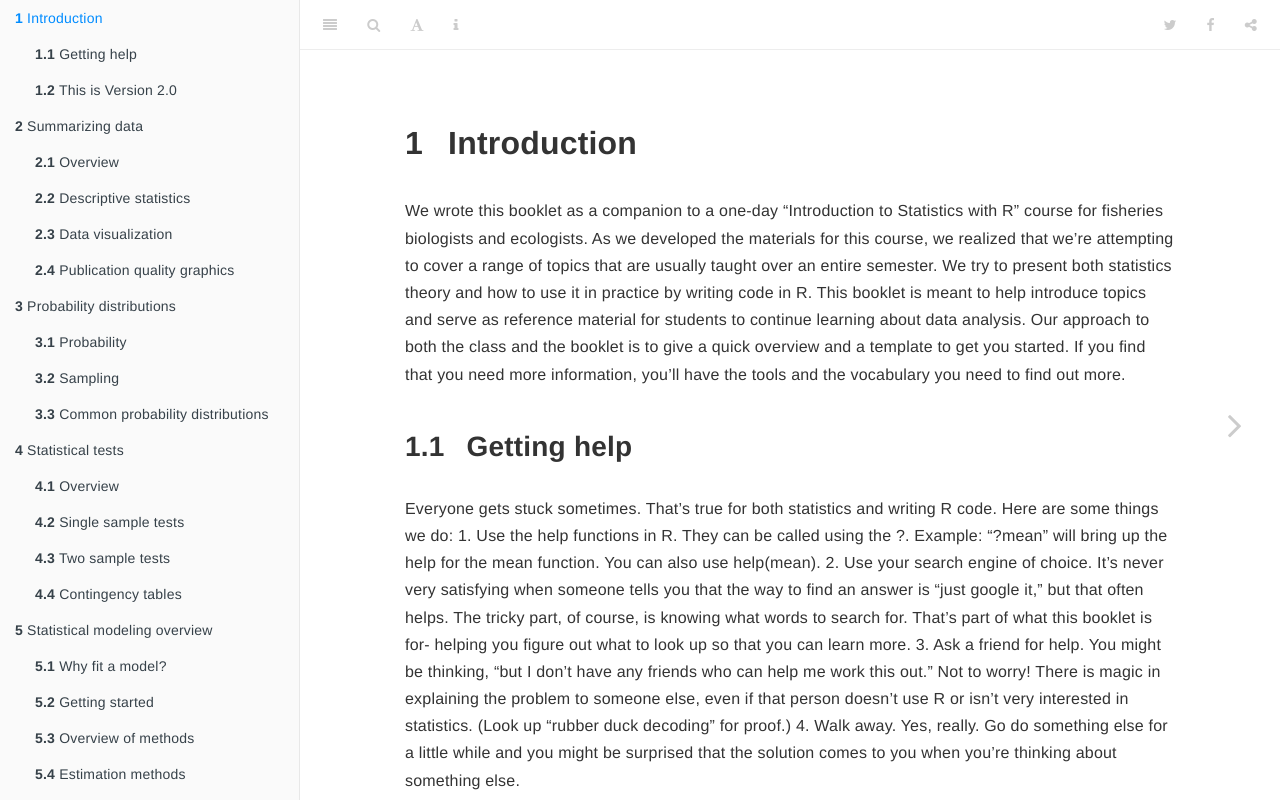
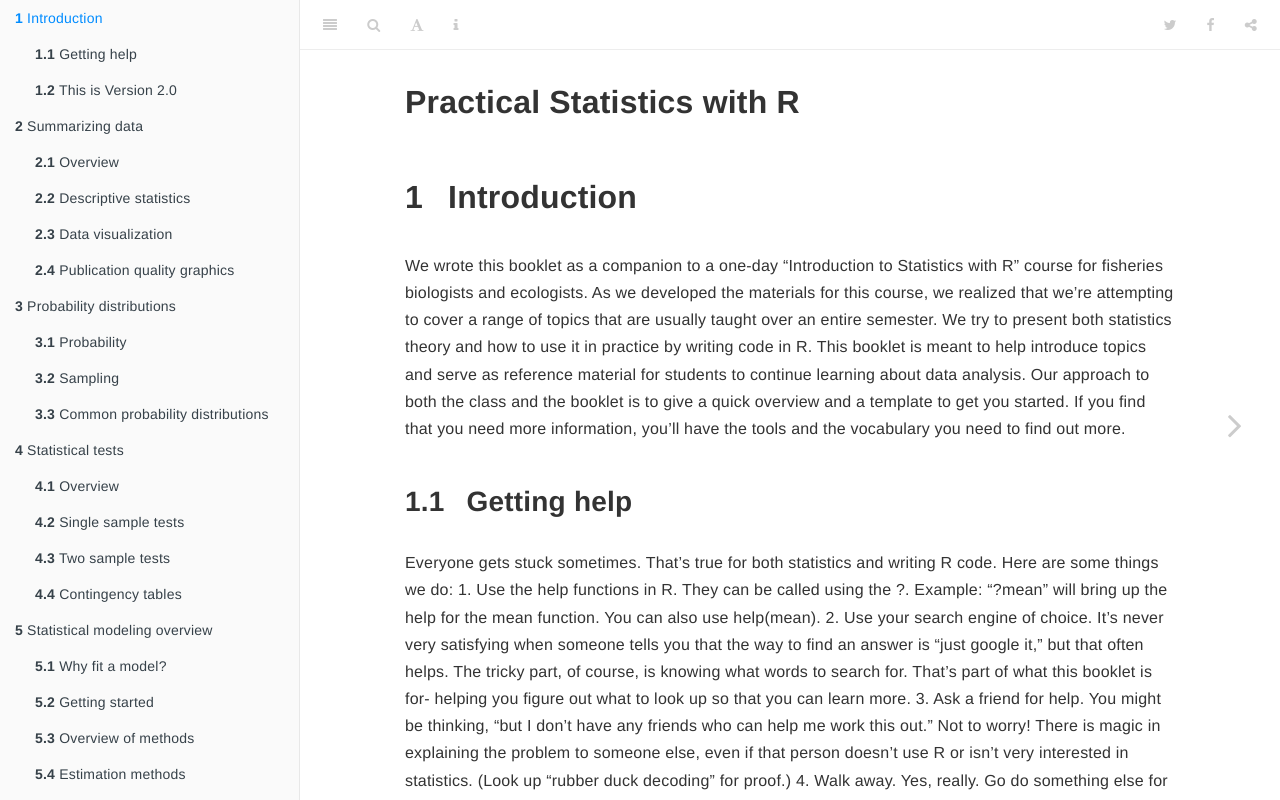
Before and after one commit to vdtobias/practical-stats, a plain HTML site: page index.html in a window 1280 px wide. Drawn offline with nearby package versions, Linux system fonts and the light colour scheme; some packages are replaced by stand-ins of ours.

Commit message:
Manually add a title for now

```diff
--- a/index.html
+++ b/index.html
@@ -4,7 +4,7 @@
 
   <meta charset="utf-8" />
   <meta http-equiv="X-UA-Compatible" content="IE=edge" />
-  <title>1 Introduction | _main.utf8.md</title>
+  <title>Practical Statistics with R</title>
   <meta name="description" content="" />
   <meta name="generator" content="bookdown 0.13 and GitBook 2.6.7" />
 
@@ -211,6 +211,7 @@ code span.wa { color: #60a0b0; font-weight: bold; font-style: italic; } /* Warni
             <section class="normal" id="section-">
 <!--bookdown:title:end-->
 <!--bookdown:title:start-->
+<h1>Practical Statistics with R</h1>
 <div id="introduction" class="section level1">
 <h1><span class="header-section-number">1</span> Introduction</h1>
 <p>We wrote this booklet as a companion to a one-day “Introduction to Statistics with R” course for fisheries biologists and ecologists. As we developed the materials for this course, we realized that we’re attempting to cover a range of topics that are usually taught over an entire semester. We try to present both statistics theory and how to use it in practice by writing code in R. This booklet is meant to help introduce topics and serve as reference material for students to continue learning about data analysis. Our approach to both the class and the booklet is to give a quick overview and a template to get you started. If you find that you need more information, you’ll have the tools and the vocabulary you need to find out more.</p>
```
